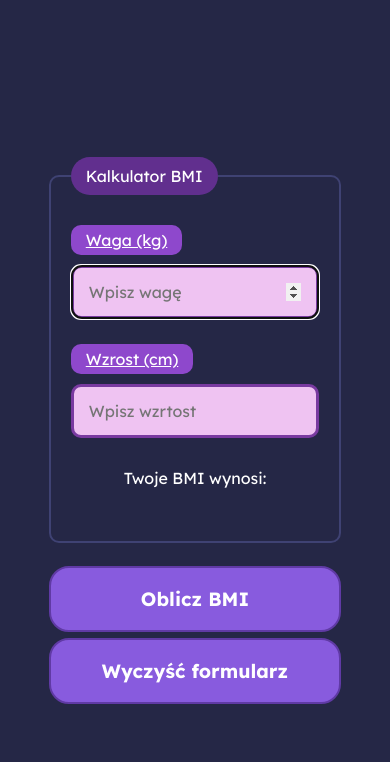
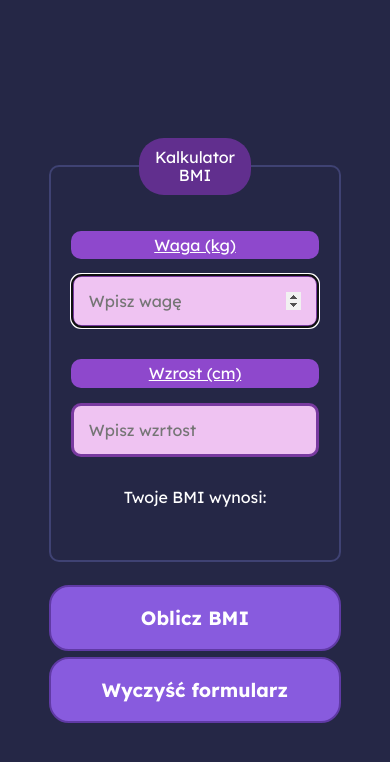
Before and after one commit to OskarWlaszczuk/bmi-calculator, a plain HTML site: page index.html in a window 390 px wide. Drawn offline with nearby package versions, Linux system fonts and the light colour scheme.

Commit message:
Added media queries for label, and legend elements

```diff
--- a/css/form.css
+++ b/css/form.css
@@ -22,7 +22,17 @@
     background: linear-gradient(66deg, rgb(97, 47, 142) 100%, rgba(175, 2, 139, 1) 100%);
 }
 
+@media (max-width:767px) {
+    .form__legend {
+        margin: auto;
+        width: 45%;
+        text-align: center;
+    }
+}
+
 .form__labelText {
+    display: block;
+    width: 25%;
     text-decoration: underline;
     padding: 5px 15px;
     border-radius: 10px;
@@ -30,6 +40,14 @@
     background: rgb(149, 72, 216);
     background: linear-gradient(66deg, rgb(142, 72, 204) 100%, rgba(175, 2, 139, 1) 100%);
 }
+
+@media (max-width:767px) {
+    .form__labelText {
+        width: 100%;
+        text-align: center;
+    }
+}
+
 
 .form__inputField {
     border: 3px solid rgb(121, 58, 160);
```
